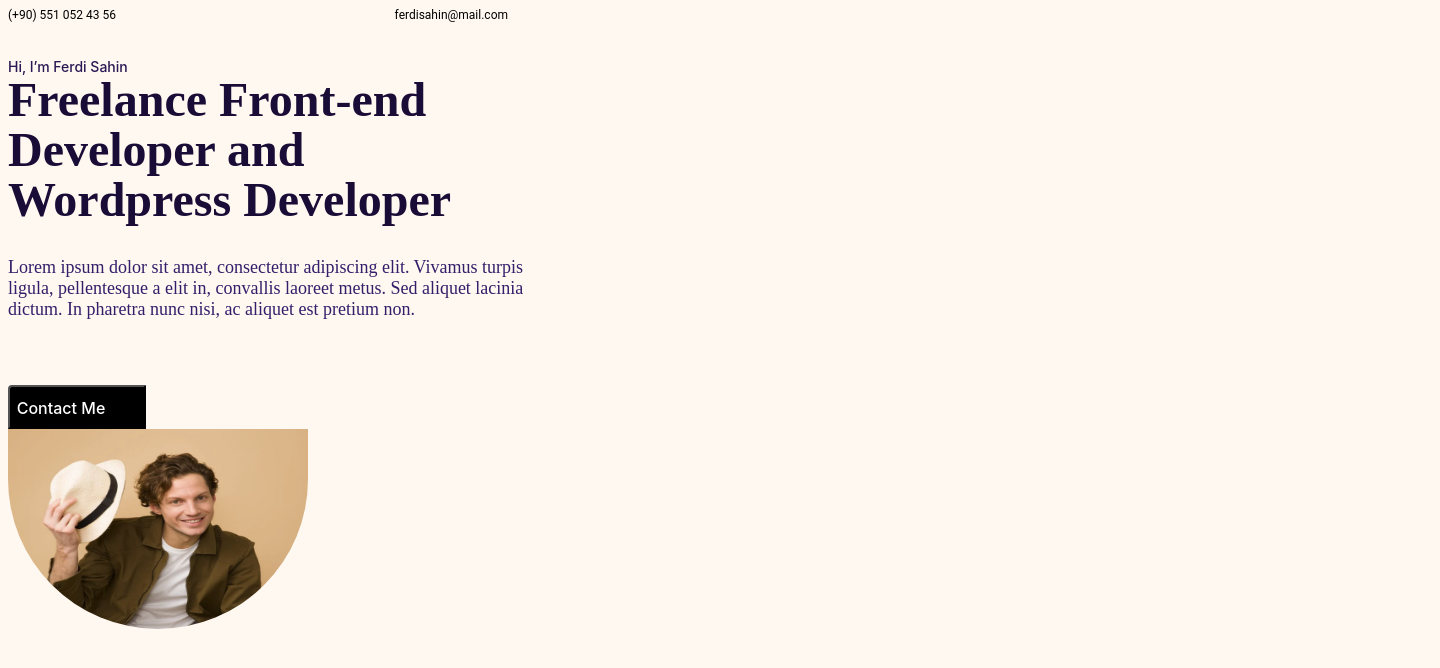
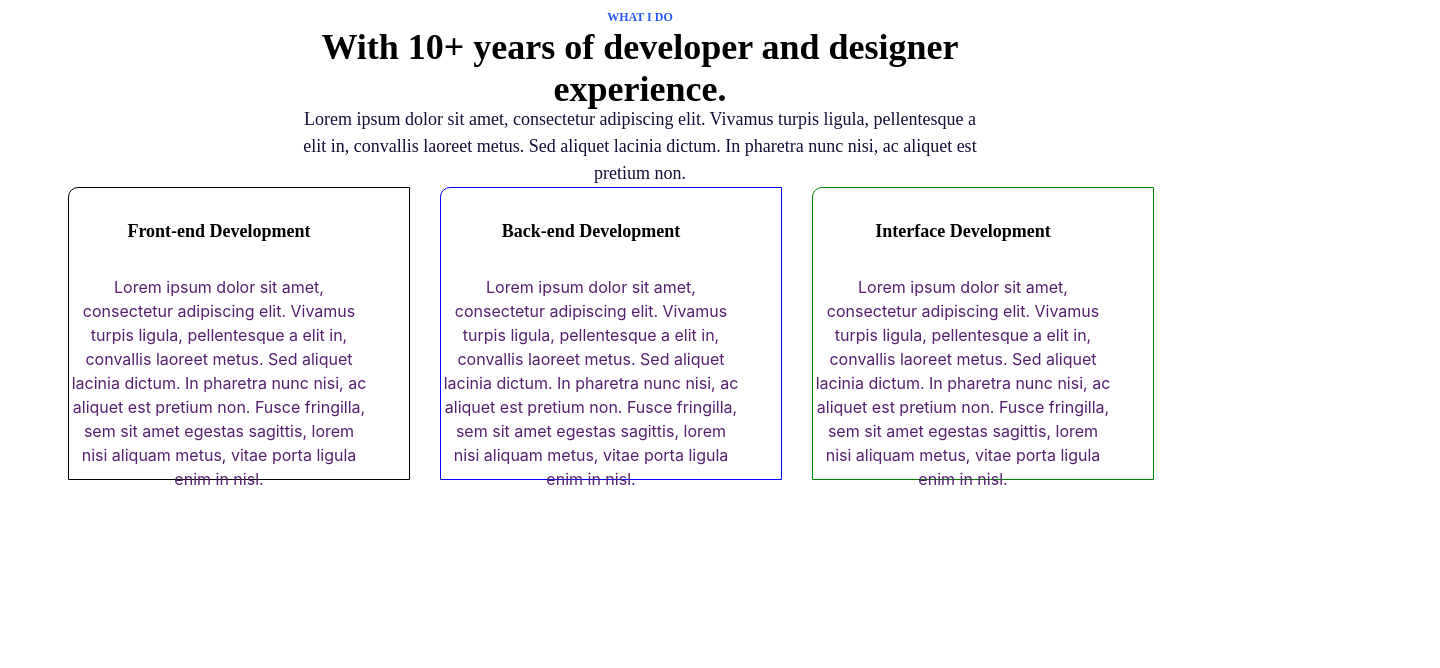
Before and after one commit to Radhe177/project-1, a plain HTML site: page index.html in a window 1280 px wide. Shown: the top 668 px of the page, 1440 px wide, since content can reach past the window. Drawn offline with Linux system fonts and the light colour scheme.

Commit message:
added desc section

```diff
--- a/index.html
+++ b/index.html
@@ -7,17 +7,22 @@
     <link rel="stylesheet" href="style.css">
 </head>
 <body>
-    <div id="header">
-    <div class="phone">(+90) 551 052 43 56</div>
-    <div class="email">ferdisahin@mail.com</div>
+   <div class="what">WHAT I DO</div>
+    <h3>With 10+ years of developer and designer experience.</h3>
+    <div class="sub">Lorem ipsum dolor sit amet, consectetur adipiscing elit. Vivamus turpis ligula, pellentesque a elit in, convallis laoreet metus. Sed aliquet lacinia dictum. In pharetra nunc nisi, ac aliquet est pretium non.</div>
+    <div id="box-model">
+        <div class="box-1">
+            <h5>Front-end Development</h5>
+            <p>Lorem ipsum dolor sit amet, consectetur adipiscing elit. Vivamus turpis ligula, pellentesque a elit in, convallis laoreet metus. Sed aliquet lacinia dictum. In pharetra nunc nisi, ac aliquet est pretium non. Fusce fringilla, sem sit amet egestas sagittis, lorem nisi aliquam metus, vitae porta ligula enim in nisl.</p>
+        </div>
+        <div class="box-2">
+            <h5>Back-end Development</h5>
+            <P>Lorem ipsum dolor sit amet, consectetur adipiscing elit. Vivamus turpis ligula, pellentesque a elit in, convallis laoreet metus. Sed aliquet lacinia dictum. In pharetra nunc nisi, ac aliquet est pretium non. Fusce fringilla, sem sit amet egestas sagittis, lorem nisi aliquam metus, vitae porta ligula enim in nisl.</P>
+        </div>
+        <div class="box-3">
+            <h5>Interface Development</h5>
+            <P>Lorem ipsum dolor sit amet, consectetur adipiscing elit. Vivamus turpis ligula, pellentesque a elit in, convallis laoreet metus. Sed aliquet lacinia dictum. In pharetra nunc nisi, ac aliquet est pretium non. Fusce fringilla, sem sit amet egestas sagittis, lorem nisi aliquam metus, vitae porta ligula enim in nisl.</P>
+        </div>
     </div>
-    <div class="hi">Hi, I’m Ferdi Sahin</div>
-    <h1>Freelance Front-end Developer and Wordpress Developer</h1>
-    <div class="desc">Lorem ipsum dolor sit amet, consectetur adipiscing elit. Vivamus turpis ligula, pellentesque a elit in, convallis laoreet metus. Sed aliquet lacinia dictum. In pharetra nunc nisi, ac aliquet est pretium non. </div>
-    <button><div class="contact">Contact Me</div></button>
-    <div class="img-wrapper">
-        <img class="pic" src="hero.png" alt="hero">
-    </div>
-
 </body>
 </html>
--- a/style.css
+++ b/style.css
@@ -1,104 +1,97 @@
-html {
-    width: 1440px;
-    height: 2316px;
-    background: #FFF8F0;
+.what {
+    text-align: center;
+    font-family: Poppins;
+    font-size: 12px;
+    font-weight: 600;
+    line-height: 18px;
+    color: #2858FF;
 }
 
-#header {
-    width: 520px;
-    height: 20px;
-    top: 30px;
-    left: 190px;
-    display: flex;
-    width: 100%;
-    width: 50%;
+h3 {
+    width: 700px;
+    height: 80px;
+
+    font-family: League Spartan;
+    font-size: 36px;
+    font-weight: 600;
+
+    text-align: center;
+    color: #000000;
+    margin: 0 auto;
+}
+
+.sub {
+    width: 686px;
+    height: 81px;
+    ;
+
+    font-family: Poppins;
+    font-size: 18px;
+    font-weight: 400;
+    line-height: 27px;
+    text-align: center;
+    color: #190D37;
+    margin: 0 auto;
 }
 
 
-.phone {
-    width: 250px;
-    height: 14px;
-    top: 33px;
-    font-family: Roboto;
-    font-size: 12px;
-    font-weight: 400;
+.box-1 {
+    border: 1px solid black;
+    width: 340px;
+    height: 291px;
+    border-radius: 10px 0px 0px 0px;
+    margin-right: 10px;
+    margin-left: 60px;
+
+}
+
+.box-2 {
+    border: 1px solid blue;
+    width: 340px;
+    height: 291px;
+    border-radius: 10px 0px 0px 0px;
+    margin-right: 10px;
+    margin-left: 20px;
+
+}
+
+.box-3 {
+    border: 1px solid green;
+    width: 340px;
+    height: 291px;
+    border-radius: 10px 0px 0px 0px;
+    margin-left: 20px;
+
+}
+
+#box-model {
+    display: -webkit-inline-flex;
+    offset: 2;
+    margin: 0 auto;
+}
+
+h5 {
+    width: 300px;
+    height: 27px;
+
+    font-family: Poppins;
+    font-size: 18px;
+    font-weight: 600;
+    line-height: 27px;
+    text-align: center;
     color: #000000;
 }
 
-.email {
-    width: 250px;
-    height: 14px;
-    top: 33px;
-    font-family: Roboto;
-    font-size: 12px;
-    font-weight: 400;
-    color: #000000;
-    display: inline;
-    text-align: right;
-}
-
-.hi {
-    width: 135px;
-    margin-top: 30px;
-    font-family: Inter;
-    font-size: 14px;
-    font-weight: 500;
-    color: #291854;
-}
+p {
+    width: 300px;
+    height: 216px;
 
 
-h1 {
-    width: 520px;
-    height: 150px;
-    font-family: League Spartan;
-    font-size: 48px;
-    font-weight: 700;
-    line-height: 50px;
-    color: #190D37;
-    margin-top: 0px;
-}
-
-
-.desc {
-    width: 520px;
-    height: 128px;
-    top: 308px;
-    left: 190px;
-    font-family: Poppins;
-    font-size: 18px;
+    font-family: Inter;
+    font-size: 16px;
     font-weight: 400;
-    color: #331E6A;
-}
-
-button {
-    width: 138px;
-    height: 44px;
-    top: 456px;
-    left: 190px;
-    border-radius: 4px 0px 0px 0px;
-    background-color: black;
+    line-height: 24px;
+    text-align: center;
+    color: #55206D;
 
 }
-
-button .contact {
-    width: 90px;
-    height: 19px;
-    top: 468px;
-    left: 214px;
-    font-family: Inter;
-    font-size: 16px;
-    font-weight: 500;
-    color: #FFFFFF;
-}
-
-.pic {
-    width: 300px;
-    height: 200px;
-    top: 0px;
-    left: 730px;
-    border-radius: 0px 0px 200px 200px;
-}
-
-.img-wrapper {
-    width: 50%;
-}
```
